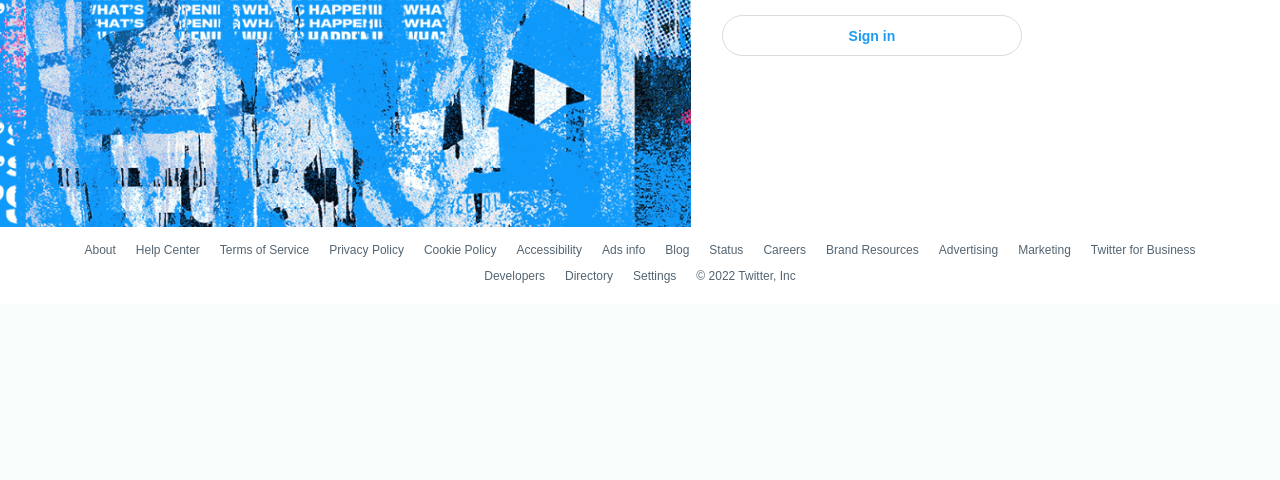
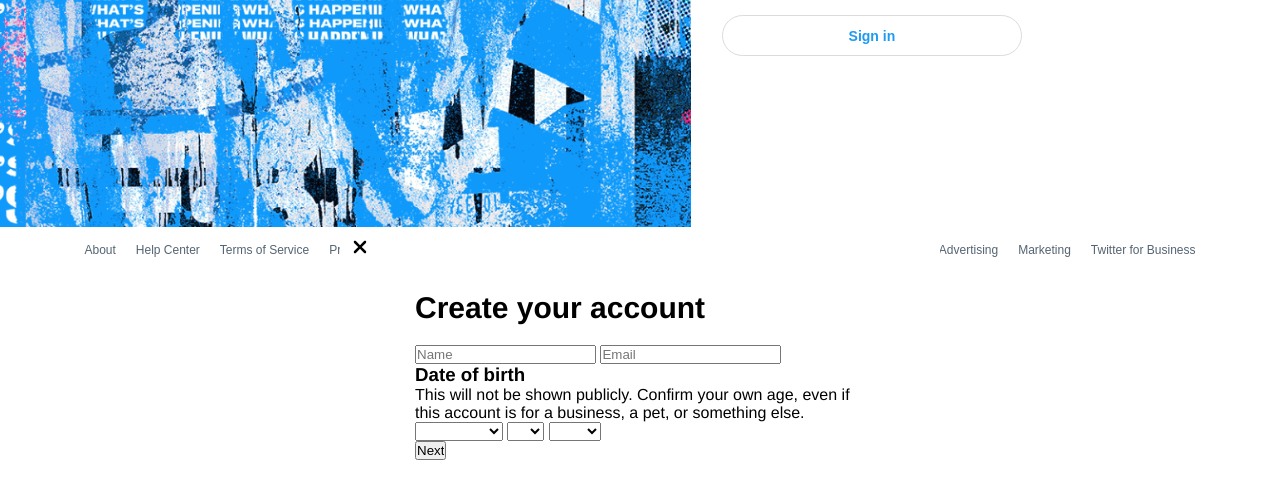
Before and after one commit to MoustafaIsm/twitter-clone, a PHP site: page / in a window 1280 px wide. Shown: the part 533-1013 px from the top of the page. Before the commit the page ends 816 px from the top, so only its background shows below. Run offline with PHP 8.4, Linux system fonts and the light colour scheme.

Commit message:
added styling to the modal header

```diff
--- a/index.html
+++ b/index.html
@@ -33,6 +33,7 @@
             <p>This will not be shown publicly. Confirm your own age, even if this account is for a business, a pet, or something else.</p>
             <div class="select">
                 <select name="" id="month">
+                    <option value="" disabled="true" selected="true"></option>
                     <option value="Januaury">Januaury</option>
                     <option value="February">February</option>
                     <option value="March">March</option>
@@ -47,6 +48,7 @@
                     <option value="December">December</option>
                 </select>
                 <select name="" id="day">
+                    <option value="" disabled="true" selected="true"></option>
                     <option value="1">1</option>
                     <option value="2">2</option>
                     <option value="3">3</option>
@@ -80,6 +82,7 @@
                     <option value="31">31</option>
                 </select>
                 <select name="" id="year">
+                    <option value="" disabled="true" selected="true"></option>
                     <option value="2022">2022</option>
                     <option value="2021">2021</option>
                     <option value="2020">2020</option>
@@ -183,7 +186,7 @@
                     <option value="1922">1922</option>
                     <option value="1921">1921</option>
                     <option value="1920">1920</option>
-                    <option value="1919">199</option>
+                    <option value="1919">1919</option>
                     <option value="1918">1918</option>
                     <option value="1917">1917</option>
                     <option value="1916">1916</option>
--- a/styles/styles.css
+++ b/styles/styles.css
@@ -94,6 +94,35 @@ button:hover {
 	background-color: #e6f0f7;
 }
 
+/* Sign up modal */
+
+.modal {
+	display: block;
+	background-color: white;
+	border-radius: 10px;
+	margin: auto auto;
+	width: 600px;
+	font-family: Helvetica Neue, Helvetica, Arial, sans-serif;
+	border: transparent;
+}
+
+.modal-quit {
+	width: 20px;
+	height: 20px;
+	margin: 10px;
+}
+
+.modal-form {
+	display: block;
+	margin: 20px auto;
+	width: 75%;
+}
+
+.modal-form h1 {
+	font-size: 30px;
+	margin-bottom: 20px;
+}
+
 .footer {
 	display: flex;
 	width: 100%;
```
